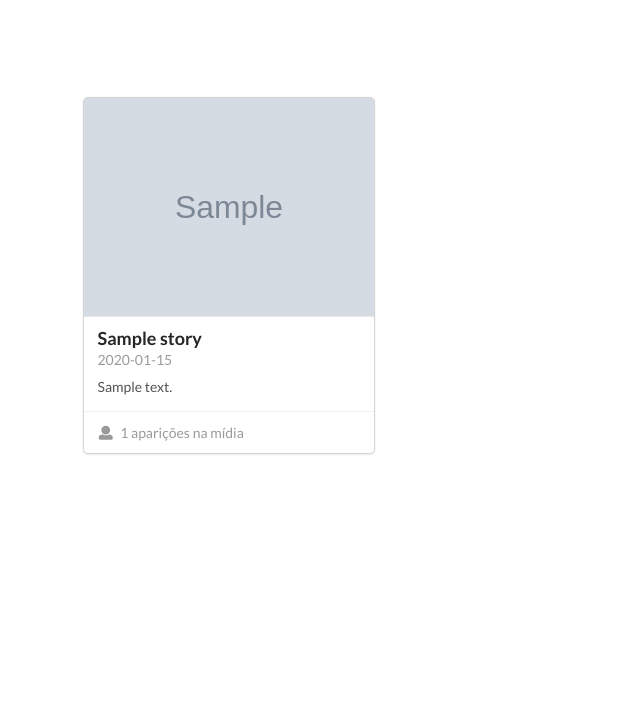
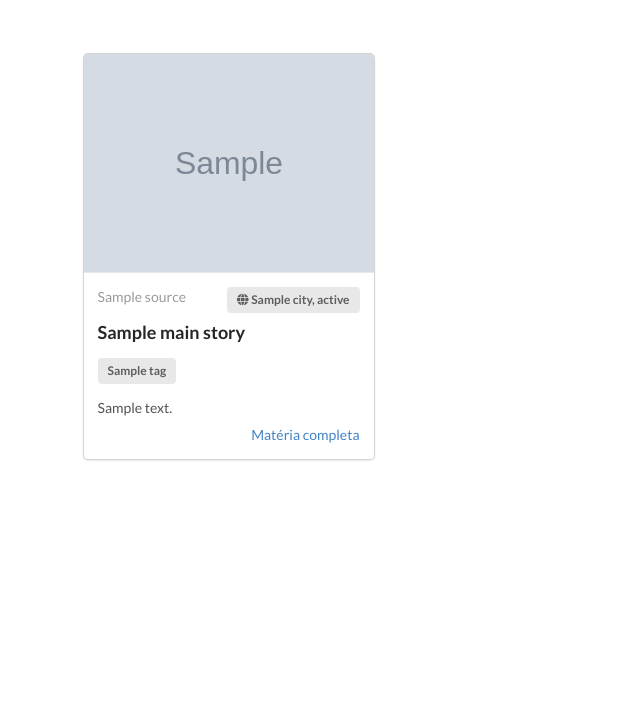
Before and after one commit to okfn-brasil/vitimas-da-intolerancia, a Python web app: template violence/templates/index.html in a window 1280 px wide. Shown: the part 74-785 px from the top of the page, without its empty margins (0-640 px from the left). Run offline with Jinja, Linux system fonts and the light colour scheme; the template is opened without the code that fills it: most values are stand-ins (such as "Sample title", 1, 10 or a date in 2020); grey boxes marked "Sample" are stand-in pictures; some libraries are stand-ins or nearby versions.

Commit message:
Refactor UI to show cases (not stories)

```diff
--- a/violence/templates/index.html
+++ b/violence/templates/index.html
@@ -7,7 +7,13 @@
     <title>#ViolênciaNãoTemPartido</title>
     <link rel="stylesheet" href="https://cdnjs.cloudflare.com/ajax/libs/semantic-ui/2.3.3/semantic.min.css"/>
     <style type="text/css">
-      .hidden.divider, .ui.container { margin: 3rem 0}
+      .ui.container { margin-top: 3rem }
+      .ui.card > .content > .header:not(.ui), .ui.cards > .card > .content > .header:not(.ui),
+      .tags,
+      .description {
+        margin-top: 1rem
+      }
+      .sources { clear: both; margin-top: 4rem }
     </style>
 
   </head>
@@ -17,30 +23,72 @@
       <h1 class="ui header">#ViolênciaNãoTemPartido</h1>
     </div>
 
-    <div class="ui hidden divider"></div>
-
     <div class="ui container cards">
       {% for case in cases %}
-      {% for story in case.stories %}
-      <a href="{{ story.url }}" title="{{ story.title }}" class="ui card">
+      <div class="ui card">
+
         <div class="image">
-          <img src="{{ story.image_or_video }}">
+          <img src="{{ case.main_story.image_or_video }}">
         </div>
+
         <div class="content">
-          <div class="header">{{ story.title }}</div>
+
           <div class="meta">
-            <span class="date">{{ case.when.strftime('%d/%m/%Y') }}</span>
+            <div class="ui label right floated">
+              <i class="globe icon"></i>
+              {{ case.city }}, {{ case.state }}
+            </div>
+            <span>{{ case.main_story.source }}</span>
           </div>
+
+          <a class="header" href="{{ case.main_story.url }}">
+            {{ case.main_story.title }}
+          </a>
+
+          <div class="extra tags">
+            {% for tag, color in case.tags_and_colors %}
+            <div class="ui label {{ color }}">{{ tag }}</div>
+            {% endfor %}
+          </div>
+
           <div class="description">
-            {{ story.summary }}
+            <p>{{ case.main_story.summary }}</p>
+            <a class="ui right floated" href="{{ case.main_story.url }}">
+              Matéria completa
+            </a>
           </div>
-        </div>
-        <div class="extra content">
-          <i class="user icon"></i>
-          {{ case.stories|length }} aparições na mídia
-        </div>
-      </a><!-- end .card -->
-      {% endfor %}
+
+          {% if case.stories|length > 1 %}
+          <div class="extra sources">
+            <div class="header">
+              <i class="newspaper outline icon"></i>
+              {% if case.stories|length == 2 %}
+              Outra fonte:
+              {% else %}
+              Outras {{ case.stories|length - 1 }} fontes:
+              {% endif %}
+            </div><!-- header -->
+
+            <div class="ui link list">
+              {% for story in case.stories %}
+              {% if not loop.first %}
+              <a href="{{ story.url }}">
+                <p>
+                  <span class="meta">{{ story.source }}</span><br>
+                  {{ story.title }}<br>
+                  &nbsp;
+                </p>
+              </a>
+              {% endif %}
+              {% endfor %}
+            </div><!-- end .list -->
+
+          </div><!-- end .extra -->
+          {% endif %}
+
+        </div><!-- end .content -->
+      </div><!-- end .card -->
+
       {% endfor %}
     </div><!-- end .cards -->
 
```
Also changed, not shown: violence/models.py (+28 -0 lines), violence/tests/test_data.py (+1 -1 lines), violence/tests/test_home.py (+6 -7 lines).
